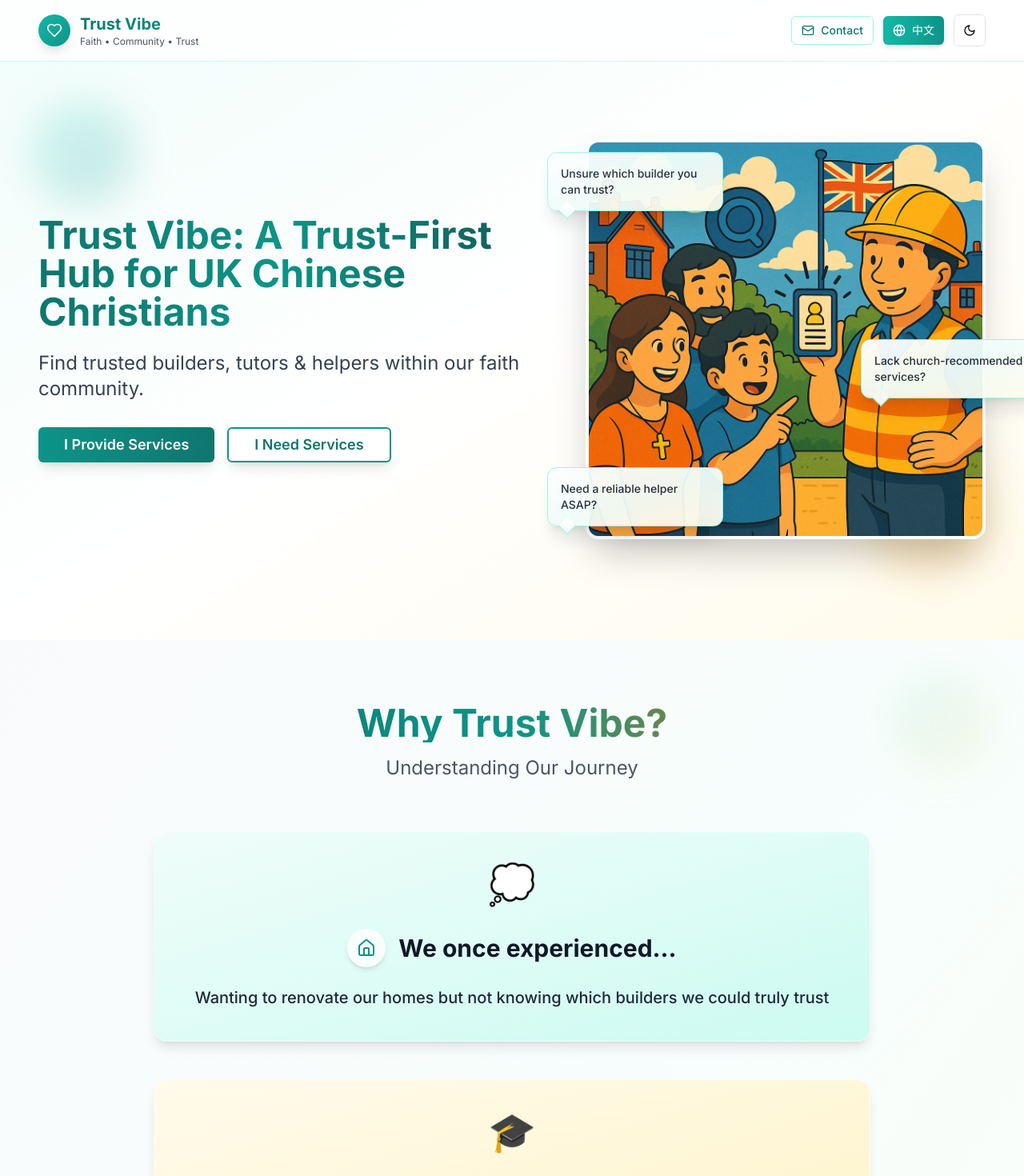
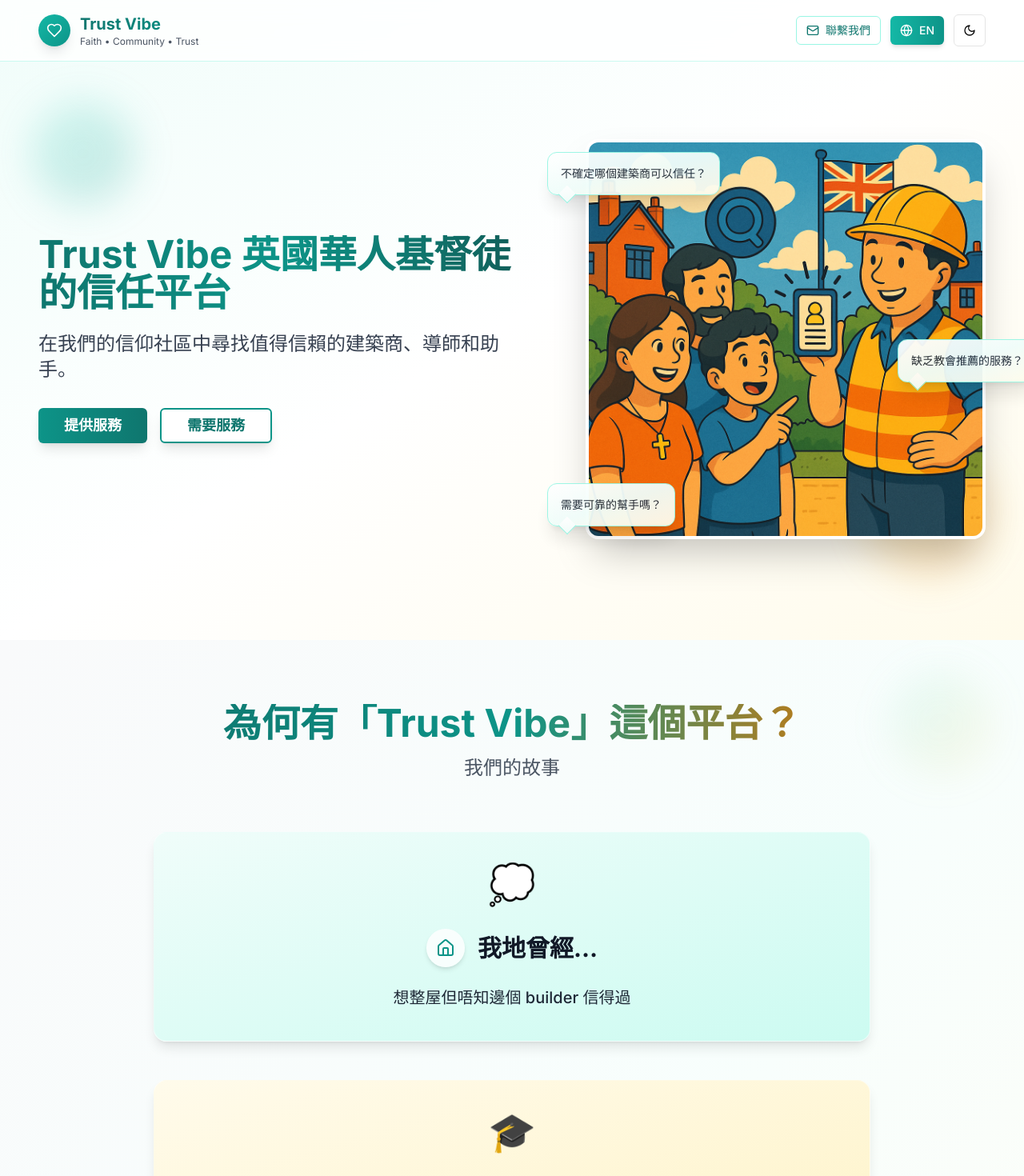
Before and after one commit to daniel1014/trustvibe-landing-page, a Next.js app: page / in a window 1280 px wide. Shown: the top 1470 px of the page at 80% size. Built offline with nearby package versions, Linux system fonts and the light colour scheme; no server answers.

Commit message:
Refactor i18n setup and language management; remove locale atom and integrate i18next directly in components. Update translations and improve language toggle functionality.

```diff
--- a/components/header.tsx
+++ b/components/header.tsx
@@ -1,8 +1,6 @@
 "use client"
 
 import { useState } from "react"
-import { useAtom } from "jotai"
-import { localeAtom, type Locale } from "@/lib/atoms"
 import { useTranslation } from "./i18n-provider"
 import { Heart, Mail, Globe } from "lucide-react"
 import { Button } from "@/components/ui/button"
@@ -11,14 +9,12 @@ import { ContactPopup } from "@/components/contact-popup"
 import { motion } from "framer-motion"
 
 export function Header() {
-  const { t, changeLanguage } = useTranslation()
-  const [locale, setLocale] = useAtom(localeAtom)
+  const { t, changeLanguage, currentLanguage } = useTranslation()
   const [isContactOpen, setIsContactOpen] = useState(false)
 
   const toggleLanguage = () => {
-    const newLocale: Locale = locale === "en-UK" ? "zh-TW" : "en-UK"
-    setLocale(newLocale)
-    changeLanguage(newLocale === "en-UK" ? "en" : "zh")
+    const newLangCode = currentLanguage === "zh" ? "en" : "zh"
+    changeLanguage(newLangCode)
   }
 
   return (
@@ -69,7 +65,7 @@ export function Header() {
               className="flex items-center gap-2 bg-gradient-to-r from-teal-500 to-teal-600 hover:from-teal-600 hover:to-teal-700 text-white border-0 shadow-md transition-all duration-200"
             >
               <Globe className="h-4 w-4" />
-              <span className="text-sm font-medium">{locale === "en-UK" ? "中文" : "EN"}</span>
+              <span className="text-sm font-medium">{currentLanguage === "zh" ? "EN" : "中文"}</span>
             </Button>
 
             {/* Theme Toggle */}
--- a/components/i18n-provider.tsx
+++ b/components/i18n-provider.tsx
@@ -1,186 +1,51 @@
 "use client"
 
 import type React from "react"
+import { I18nextProvider, useTranslation as useReactI18nextTranslation } from "react-i18next"
+import i18nInstance from "@/i18n"
+import { useAtom } from "jotai"
+import { i18nInitializedAtom } from "@/lib/atoms" // localeAtom is removed
+import { useEffect } from "react"
 
-import { createContext, useContext, useEffect, useState } from "react"
-import { useAtom } from "jotai"
-import { localeAtom, i18nInitializedAtom } from "@/lib/atoms"
 
-interface I18nContextType {
-  t: (key: string) => string
-  locale: string
-  changeLanguage: (locale: string) => void
+// You might still want a context if you need to pass down more than just t and i18n
+// For now, react-i18next's useTranslation will be the primary way to get t and i18n
+// interface I18nContextType {
+//   t: (key: string) => string
+//   locale: string // This would be i18n.language
+//   changeLanguage: (locale: string) => void // This would be i18n.changeLanguage
+// }
+// const I18nContext = createContext<I18nContextType | null>(null)
+
+
+export function I18nProvider({ children }: { children: React.ReactNode }) {
+  const [, setInitialized] = useAtom(i18nInitializedAtom)
+
+  useEffect(() => {
+    // Simply mark i18n as initialized once the provider mounts.
+    // i18next instance is already configured with a default language in i18n.ts.
+    setInitialized(true)
+  }, [setInitialized])
+
+  return <I18nextProvider i18n={i18nInstance}>{children}</I18nextProvider>
 }
 
-const I18nContext = createContext<I18nContextType | null>(null)
+// Re-export or modify your useTranslation hook
+export function useTranslation() {
+  const { t, i18n: i18nNextInstance } = useReactI18nextTranslation();
 
-const translations = {
-  en: {
-    "common.title": "Trust Vibe: A Trust-First Hub for UK Chinese Christians",
-    "common.subtitle": "Find trusted builders, tutors & helpers within our faith community.",
-    "common.provideServices": "I Provide Services",
-    "common.needServices": "I Need Services",
-    "common.whyTrustVibe": "Why Trust Vibe?",
-    "common.mission": "Connecting faith & daily living in one trusted platform.",
-    "common.scripture": "We love because He first loved us. (1 John 4:19)",
-    "common.copyright": "© 2025 Trust Vibe. All rights reserved.",
-    "common.contact": "Contact",
-    "common.thankYou": "Thank you! We'll be in touch soon at your email.",
-    "common.submit": "Submit",
-    "common.back": "Back",
-    "painPoints.unsure": "Unsure which builder you can trust?",
-    "painPoints.lack": "Lack church-recommended services?",
-    "painPoints.need": "Need a reliable helper ASAP?",
-    "painPoints.trust": "Building Trust",
-    "painPoints.community": "Faith Community",
-    "painPoints.reliability": "Reliable Help",
-    "painPoints.trustDesc": "Find service providers vetted by your own church community.",
-    "painPoints.communityDesc": "Connect with Christians who share your values and faith.",
-    "painPoints.reliabilityDesc": "Get help when you need it from people you can trust.",
-    // English storytelling content
-    "story.headline": "Why Trust Vibe?",
-    "story.subheadline": "Understanding Our Journey",
-    "story.card1.title": "We once experienced...",
-    "story.card1.content": "Wanting to renovate our homes but not knowing which builders we could truly trust",
-    "story.card2.title": "We once experienced...",
-    "story.card2.content": "Having skills and talents but not knowing how to practically serve our church community",
-    "story.card3.title": "We once experienced...",
-    "story.card3.content":
-      "Attending church regularly in the UK, but feeling our faith life was disconnected from daily living",
-    "story.answer.title": "So, we built Trust Vibe.",
-    "story.answer.subtitle": "A platform born out of shared struggles, grounded in faith, and built for trust.",
-    "story.answer.content1": "We want people with a heart to serve to offer their gifts meaningfully,",
-    "story.answer.content2": "and those seeking help to find peace of mind in a trusted, faith-filled community.",
-    // Contact information
-    "contact.title": "Get in Touch",
-    "contact.email": "Email",
-    "contact.phone": "Phone",
-    "contact.instagram": "Instagram",
-    "contact.close": "Close",
-    "forms.servicesOffered": "Services Offered",
-    "forms.churchAffiliation": "Church Affiliation",
-    "forms.churchName": "Church Name",
-    "forms.keyFeatures": "Key Features Desired on Platform",
-    "forms.email": "Email",
-    "forms.serviceNeeded": "Service Needed",
-    "forms.mostImportantFactor": "Most Important Factor",
-    "forms.additionalExpectations": "Additional Expectations",
-    "forms.yes": "Yes",
-    "forms.no": "No",
-    "forms.building": "Building & Renovation",
-    "forms.tutoring": "Tutoring",
-    "forms.cleaning": "Cleaning",
-    "forms.childcare": "Childcare",
-    "forms.other": "Other",
-    "forms.reviews": "Reviews & Ratings",
-    "forms.verification": "Church Verification",
-    "forms.messaging": "In-app Messaging",
-    "forms.payments": "Secure Payments",
-    "forms.price": "Price",
-    "forms.quality": "Quality",
-    "forms.speed": "Speed",
-    "forms.churchConnection": "Church Connection",
-  },
-  zh: {
-    "common.title": "Trust Vibe: 英國華人基督徒的信任平台",
-    "common.subtitle": "在我們的信仰社區中尋找值得信賴的建築商、導師和助手。",
-    "common.provideServices": "我提供服務",
-    "common.needServices": "我需要服務",
-    "common.whyTrustVibe": "為什麼選擇 Trust Vibe？",
-    "common.mission": "在一個值得信賴的平台上連接信仰和日常生活。",
-    "common.scripture": "我們愛，因為神先愛我們。(約翰一書 4:19)",
-    "common.copyright": "© 2025 Trust Vibe. 版權所有。",
-    "common.contact": "聯繫我們",
-    "common.thankYou": "謝謝！我們很快會通過您的電子郵件與您聯繫。",
-    "common.submit": "提交",
-    "common.back": "返回",
-    "painPoints.unsure": "不確定哪個建築商可以信任？",
-    "painPoints.lack": "缺乏教會推薦的服務？",
-    "painPoints.need": "需要可靠的幫手嗎？",
-    "painPoints.trust": "建立信任",
-    "painPoints.community": "信仰社區",
-    "painPoints.reliability": "可靠幫助",
-    "painPoints.trustDesc": "尋找由您自己的教會社區審核的服務提供者。",
-    "painPoints.communityDesc": "與分享您的價值觀和信仰的基督徒聯繫。",
-    "painPoints.reliabilityDesc": "在需要時從您可以信任的人那裡獲得幫助。",
-    // Chinese storytelling content
-    "story.headline": "為何有「Trust Vibe」這個平台？",
-    "story.subheadline": "共鳴區",
-    "story.card1.title": "我地曾經…",
-    "story.card1.content": "想整屋但唔知邊個 builder 信得過",
-    "story.card2.title": "我地曾經…",
-    "story.card2.content": "有才華但唔知點樣幫到教會群體",
-    "story.card3.title": "我地曾經…",
-    "story.card3.content": "喺英國教會聚會，但信仰生活同日常生活係分開嘅",
-    "story.answer.title": "所以，我哋建立 Trust Vibe。",
-    "story.answer.subtitle": "一個源於共同掙扎、植根於信仰、建立於信任的平台。",
-    "story.answer.content1": "我哋想讓有心服侍嘅人可以用才幹服侍群體，",
-    "story.answer.content2": "讓搵緊幫手嘅人喺主內更放心咁尋找幫助。",
-    // Contact information
-    "contact.title": "聯繫我們",
-    "contact.email": "電子郵件",
-    "contact.phone": "電話",
-    "contact.instagram": "Instagram",
-    "contact.close": "關閉",
-    "forms.servicesOffered": "提供的服務",
-    "forms.churchAffiliation": "教會隸屬關係",
-    "forms.churchName": "教會名稱",
-    "forms.keyFeatures": "平台上期望的主要功能",
-    "forms.email": "電子郵件",
-    "forms.serviceNeeded": "需要的服務",
-    "forms.mostImportantFactor": "最重要的因素",
-    "forms.additionalExpectations": "其他期望",
-    "forms.yes": "是",
-    "forms.no": "否",
-    "forms.building": "建築與裝修",
-    "forms.tutoring": "輔導",
-    "forms.cleaning": "清潔",
-    "forms.childcare": "托兒",
-    "forms.other": "其他",
-    "forms.reviews": "評論與評分",
-    "forms.verification": "教會驗證",
-    "forms.messaging": "應用內消息",
-    "forms.payments": "安全支付",
-    "forms.price": "價格",
-    "forms.quality": "質量",
-    "forms.speed": "速度",
-    "forms.churchConnection": "教會聯繫",
-  },
+  // changeLanguage now directly calls i18next's changeLanguage.
+  // It expects "en" or "zh".
+  const changeLanguage = (newLangCode: 'en' | 'zh') => {
+    i18nNextInstance.changeLanguage(newLangCode);
+  };
+
+  return {
+    t, // The translation function
+    i18n: i18nNextInstance, // The i18next instance
+    // 'locale' in "en-UK" format is removed as localeAtom is removed.
+    // Components should rely on i18n.language ("en" or "zh").
+    currentLanguage: i18nNextInstance.language, // "en" | "zh"
+    changeLanguage, // Function to change language (accepts "en" | "zh")
+  };
 }
-
-export function I18nProvider({ children }: { children: React.ReactNode }) {
-  const [locale, setLocale] = useAtom(localeAtom)
-  const [, setInitialized] = useAtom(i18nInitializedAtom)
-  const [currentLocale, setCurrentLocale] = useState(locale)
-
-  useEffect(() => {
-    setCurrentLocale(locale)
-    setInitialized(true)
-  }, [locale, setInitialized])
-
-  const t = (key: string): string => {
-    const langCode = currentLocale === "en-UK" ? "en" : "zh"
-    return translations[langCode]?.[key] || key
-  }
-
-  const changeLanguage = (newLocale: string) => {
-    const locale = newLocale === "en" ? "en-UK" : "zh-TW"
-    setLocale(locale)
-  }
-
-  const contextValue: I18nContextType = {
-    t,
-    locale: currentLocale,
-    changeLanguage,
-  }
-
-  return <I18nContext.Provider value={contextValue}>{children}</I18nContext.Provider>
-}
-
-export function useTranslation() {
-  const context = useContext(I18nContext)
-  if (!context) {
-    throw new Error("useTranslation must be used within I18nProvider")
-  }
-  return context
-}
--- a/components/segment-selector.tsx
+++ b/components/segment-selector.tsx
@@ -44,9 +44,11 @@ export function SegmentSelector() {
           className="text-center mb-12"
         >
           <h2 className="text-3xl md:text-4xl font-bold bg-gradient-to-r from-teal-700 to-amber-600 bg-clip-text text-transparent mb-4">
-            Get Started Today
+            {t("segments.getStartedToday")}
           </h2>
-          <p className="text-lg text-gray-600 dark:text-gray-400">Choose your path and join our trusted community</p>
+          <p className="text-lg text-gray-600 dark:text-gray-400">
+            {t("segments.choosePath")}
+          </p>
         </motion.div>
 
         <div className="grid grid-cols-1 md:grid-cols-2 gap-8">
--- a/components/slide-out-form.tsx
+++ b/components/slide-out-form.tsx
@@ -15,7 +15,7 @@ import { collection, addDoc } from "firebase/firestore"
 import { db } from "@/lib/firebase"
 
 export function SlideOutForm() {
-  const { t } = useTranslation()
+  const { t, currentLanguage } = useTranslation()
   const [formType, setFormType] = useAtom(formTypeAtom)
   const [formData, setFormData] = useAtom(formDataAtom)
   const [submitted, setSubmitted] = useAtom(submittedAtom)
@@ -36,7 +36,7 @@ export function SlideOutForm() {
         formType,
         responses: formData,
         email: formData.email,
-        locale: "en-UK", // TODO: Get from locale atom
+        locale: currentLanguage,
         submittedAt: new Date(),
       })
 
--- a/i18n.ts
+++ b/i18n.ts
@@ -1,11 +1,12 @@
-import { createInstance } from "i18next"
+import i18n from "i18next"
 import { initReactI18next } from "react-i18next"
 
-const i18n = createInstance()
+// Default language for i18next.
+const defaultLng = 'zh'; // Setting 'zh' as the application default directly
 
-i18n.use(initReactI18next).init({
-  resources: {
+const resources = {
   en: {
+    translation: {
       common: {
         title: "Trust Vibe: A Trust-First Hub for UK Chinese Christians",
         subtitle: "Find trusted builders, tutors & helpers within our faith community.",
@@ -30,6 +31,35 @@ i18n.use(initReactI18next).init({
         trustDesc: "Find service providers vetted by your own church community.",
         communityDesc: "Connect with Christians who share your values and faith.",
         reliabilityDesc: "Get help when you need it from people you can trust.",
+      },
+      story: {
+        headline: "Why Trust Vibe?",
+        subheadline: "Understanding Our Journey",
+        card1: {
+          title: "We once experienced...",
+          content: "Wanting to renovate our homes but not knowing which builders we could truly trust",
+        },
+        card2: {
+          title: "We once experienced...",
+          content: "Having skills and talents but not knowing how to practically serve our church community",
+        },
+        card3: {
+          title: "We once experienced...",
+          content: "Attending church regularly in the UK, but feeling our faith life was disconnected from daily living",
+        },
+        answer: {
+          title: "So, we built Trust Vibe.",
+          subtitle: "A platform born out of shared struggles, grounded in faith, and built for trust.",
+          content1: "We want people with a heart to serve to offer their gifts meaningfully,",
+          content2: "and those seeking help to find peace of mind in a trusted, faith-filled community.",
+        }
+      },
+      contact: {
+        title: "Get in Touch",
+        email: "Email",
+        phone: "Phone",
+        instagram: "Instagram",
+        close: "Close",
       },
       forms: {
         servicesOffered: "Services Offered",
@@ -56,13 +86,19 @@ i18n.use(initReactI18next).init({
         speed: "Speed",
         churchConnection: "Church Connection",
       },
+      segments: {
+        getStartedToday: "Get Started Today",
+        choosePath: "Choose your path and join our trusted community",
+      },
+    }
   },
   zh: {
+    translation: {
       common: {
-        title: "Trust Vibe: 英國華人基督徒的信任平台",
+        title: "Trust Vibe 英國華人基督徒的信任平台",
         subtitle: "在我們的信仰社區中尋找值得信賴的建築商、導師和助手。",
-        provideServices: "我提供服務",
-        needServices: "我需要服務",
+        provideServices: "提供服務",
+        needServices: "需要服務",
         whyTrustVibe: "為什麼選擇 Trust Vibe？",
         mission: "在一個值得信賴的平台上連接信仰和日常生活。",
         scripture: "我們愛，因為神先愛我們。(約翰一書 4:19)",
@@ -82,6 +118,35 @@ i18n.use(initReactI18next).init({
         trustDesc: "尋找由您自己的教會社區審核的服務提供者。",
         communityDesc: "與分享您的價值觀和信仰的基督徒聯繫。",
         reliabilityDesc: "在需要時從您可以信任的人那裡獲得幫助。",
+      },
+      story: {
+        headline: "為何有「Trust Vibe」這個平台？",
+        subheadline: "我們的故事",
+        card1: {
+          title: "我地曾經…",
+          content: "想整屋但唔知邊個 builder 信得過",
+        },
+        card2: {
+          title: "我地曾經…",
+          content: "有才華但唔知點樣幫到教會群體",
+        },
+        card3: {
+          title: "我地曾經…",
+          content: "喺英國教會聚會，但信仰生活同日常生活係分開嘅",
+        },
+        answer: {
+          title: "所以，我哋建立 Trust Vibe。",
+          subtitle: "一個源於共同掙扎、植根於信仰、建立於信任的平台。",
+          content1: "我哋想讓有心服侍嘅人可以用才幹服侍群體，",
+          content2: "讓搵緊幫手嘅人喺主內更放心咁尋找幫助。",
+        }
+      },
+      contact: {
+        title: "聯繫我們",
+        email: "電子郵件",
+        phone: "電話",
+        instagram: "Instagram",
+        close: "關閉",
       },
       forms: {
         servicesOffered: "提供的服務",
@@ -108,13 +173,24 @@ i18n.use(initReactI18next).init({
         speed: "速度",
         churchConnection: "教會聯繫",
       },
+      segments: {
+        getStartedToday: "今天就開始",
+        choosePath: "選擇你有興趣的角色，加入我們信任的社區",
       },
-  },
-  lng: "en",
+    }
+  }
+}
+
+i18n
+  .use(initReactI18next)
+  .init({
+    resources,
+    lng: defaultLng,
     fallbackLng: "en",
     interpolation: {
-    escapeValue: false,
+      escapeValue: false // React already safes from xss
     },
+    debug: process.env.NODE_ENV === 'development',
   })
 
 export default i18n
--- a/lib/atoms.ts
+++ b/lib/atoms.ts
@@ -1,10 +1,13 @@
 import { atom } from "jotai"
 
 export type FormType = "provider" | "user" | null
-export type Locale = "en-UK" | "zh-TW"
+// Locale type and localeAtom are no longer needed for active language management.
+// export type Locale = "en-UK" | "zh-TW"
 
 export const formTypeAtom = atom<FormType>(null)
 export const formDataAtom = atom<Record<string, any>>({})
 export const submittedAtom = atom(false)
-export const localeAtom = atom<Locale>("en-UK")
+// export const localeAtom = atom<Locale>("zh-TW") // Removed
+
+// This atom can still be useful to know when the I18nProvider has mounted and i18next is ready.
 export const i18nInitializedAtom = atom(false)
--- a/package.json
+++ b/package.json
@@ -46,7 +46,7 @@
     "embla-carousel-react": "8.5.1",
     "firebase": "latest",
     "framer-motion": "latest",
-    "i18next": "latest",
+    "i18next": "^25.2.1",
     "input-otp": "1.4.1",
     "jotai": "latest",
     "lucide-react": "^0.454.0",
@@ -56,7 +56,7 @@
     "react-day-picker": "^9.7.0",
     "react-dom": "^19",
     "react-hook-form": "^7.54.1",
-    "react-i18next": "latest",
+    "react-i18next": "^15.5.2",
     "react-resizable-panels": "^2.1.7",
     "recharts": "2.15.0",
     "sonner": "^1.7.1",
```
Also changed, not shown: 1 other file (tests, documents, lock files or other folders). Lines whose indentation alone changed are shown as unchanged.
